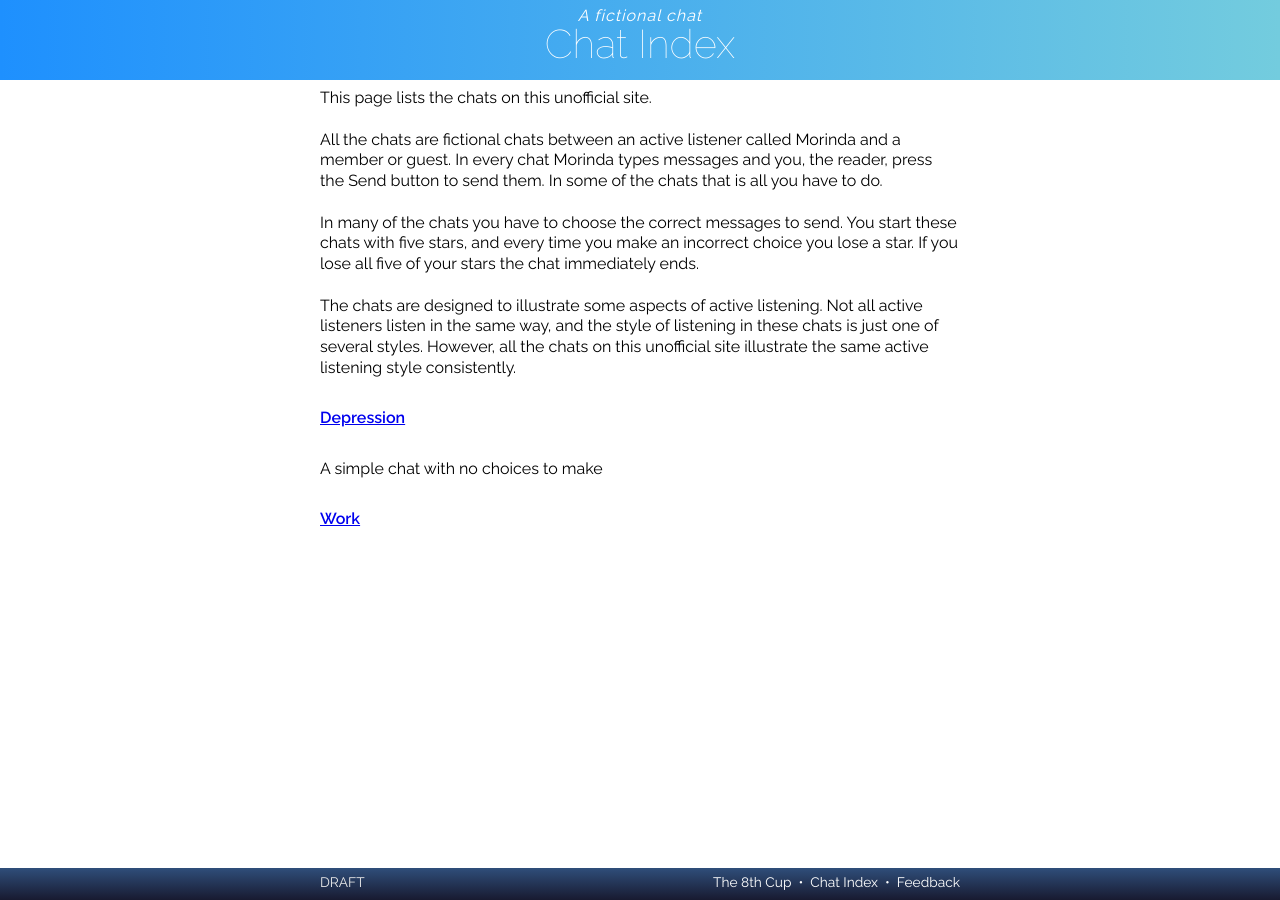
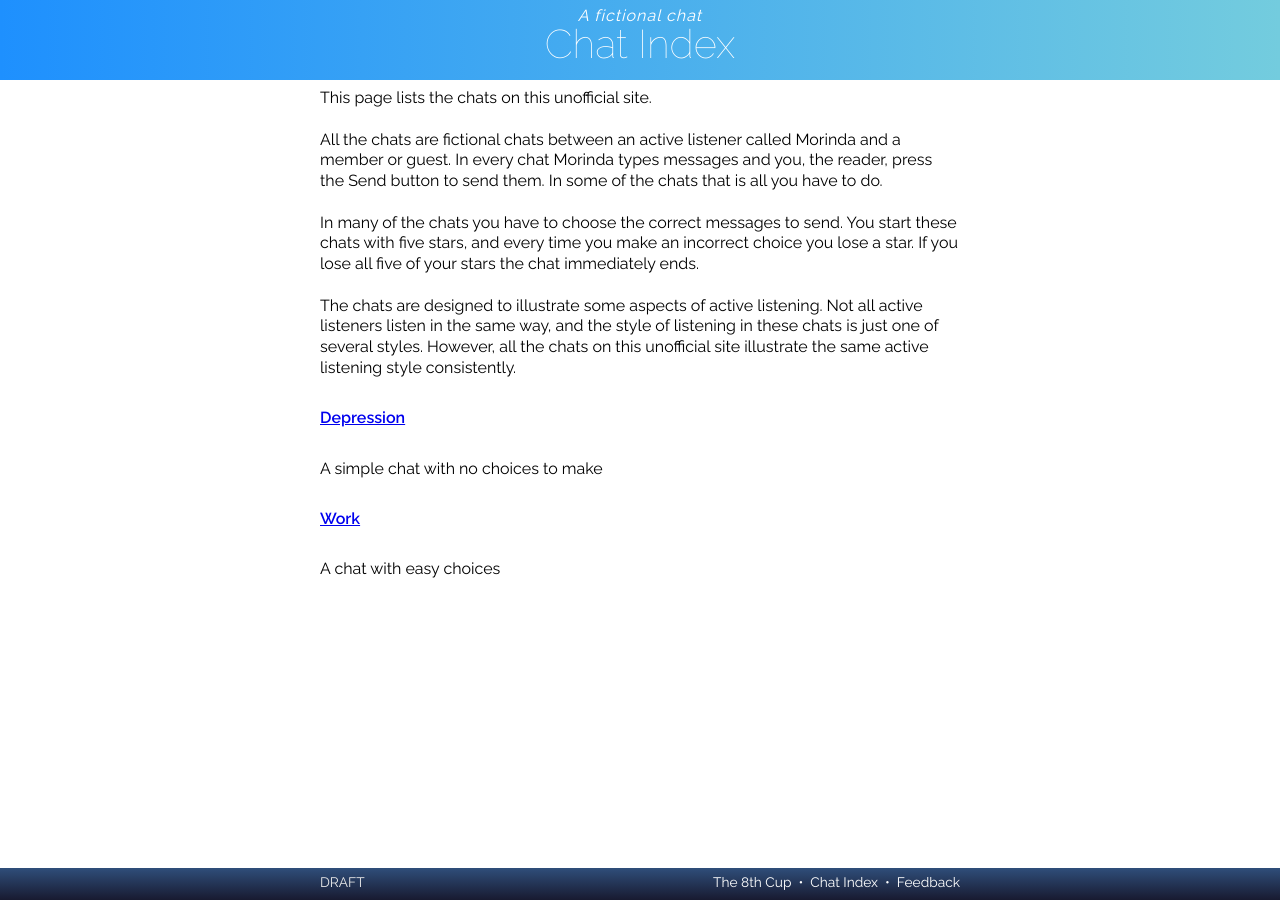
Before and after one commit to RarelyCharlie/rarelycharlie.github.io, a Jekyll site: the page built from _chat/index.md, in a window 1280 px wide. Built offline with Jekyll 4.4.1, drawn with Linux system fonts in a browser that asks for light colours; nearby versions of some CDN libraries.

Commit message:
add info

```diff
--- a/_chat/chat01.md
+++ b/_chat/chat01.md
@@ -1,5 +1,6 @@
 ---
 title: Work
+info: A chat with easy choices
 layout: chat
 ---
 In this fictional chat you shadow a listener called Morinda taking a general request. Morinda allows you to choose what to say to the member. At least one of the choices will always be OK, and sometimes more than one of them will be OK.
```
